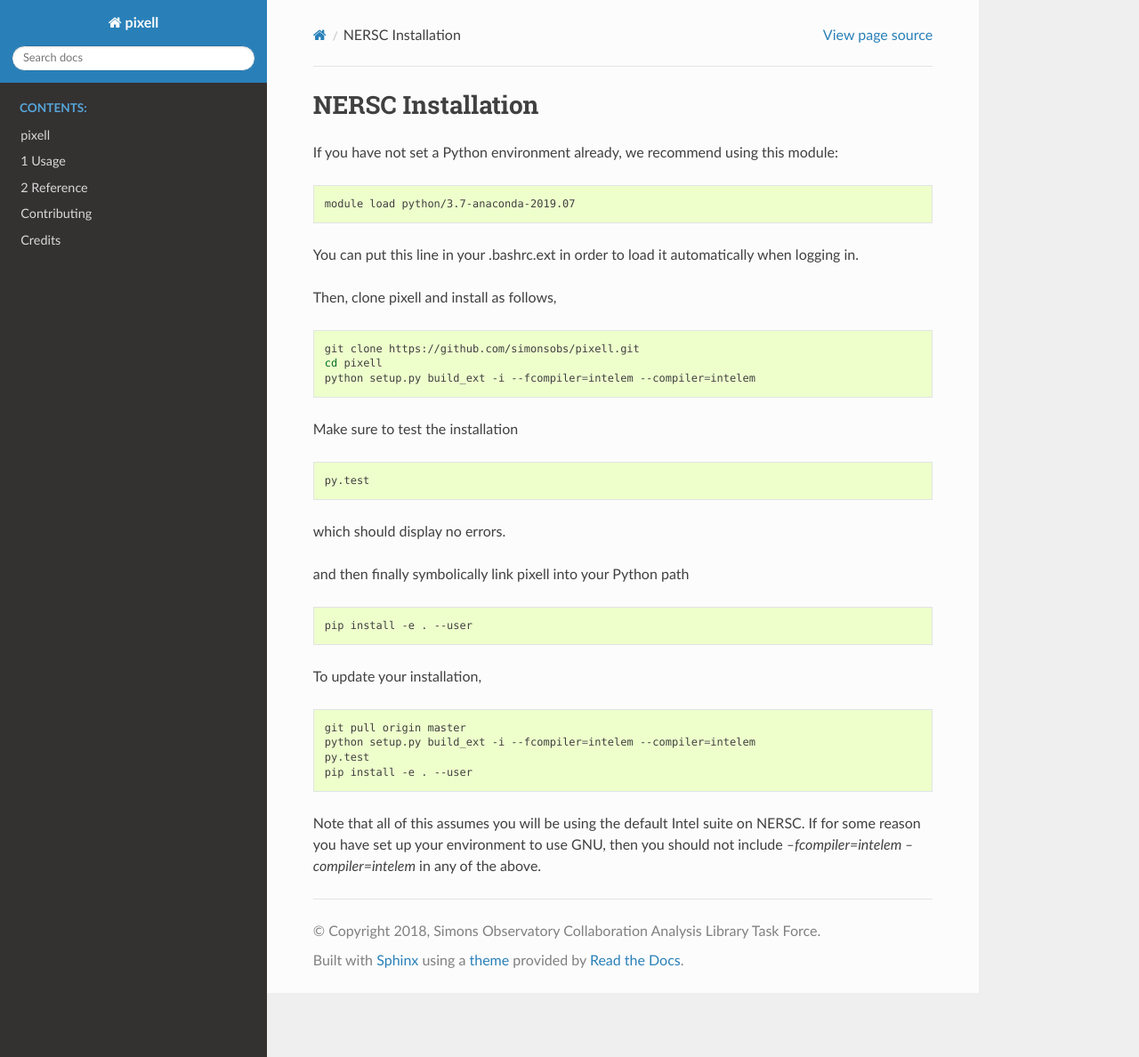
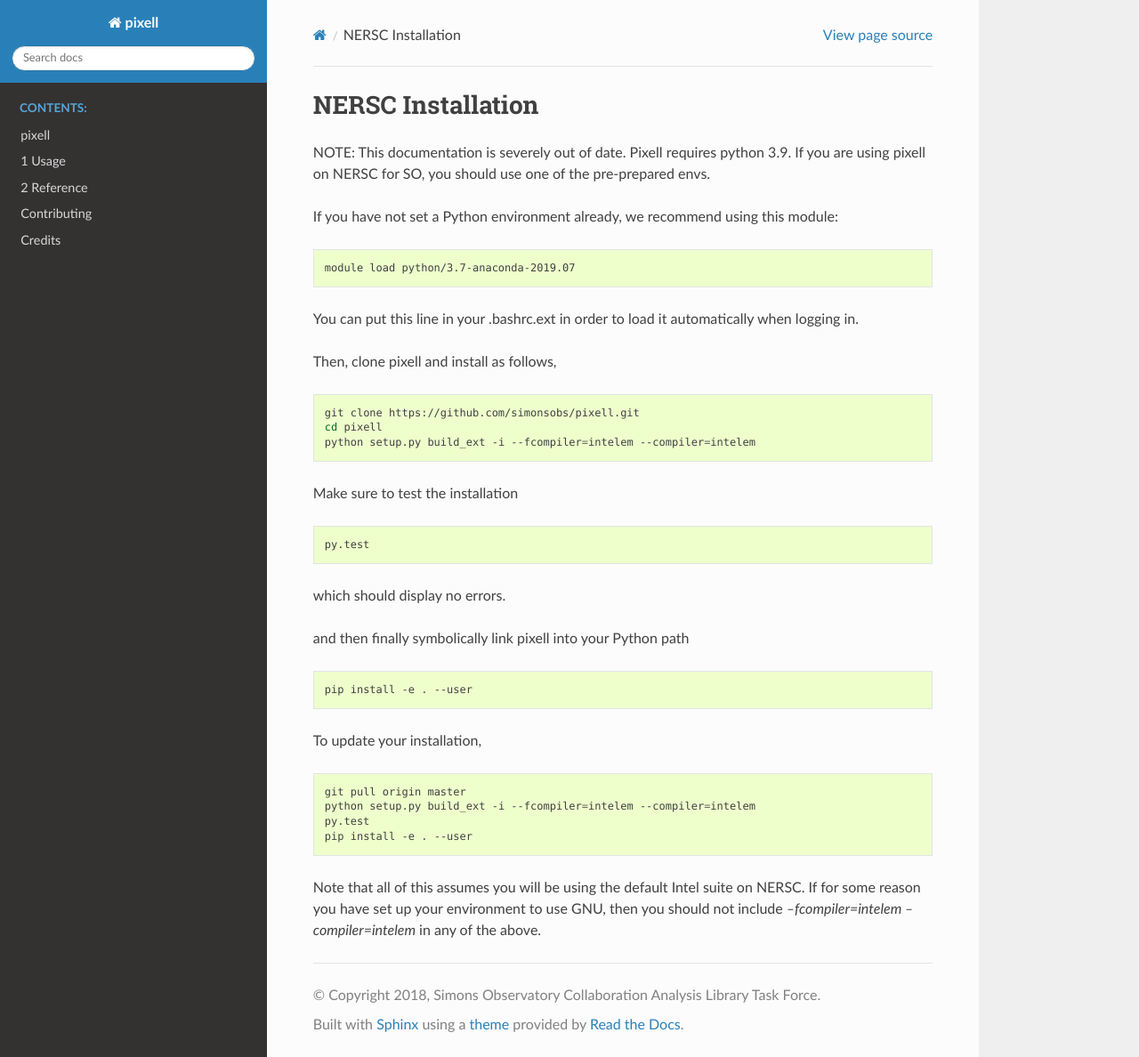
Before and after one commit to simonsobs/pixell, a Sphinx documentation site: the page built from docs/nersc.rst, in a window 1280 px wide and 1188 px high. Shown: the whole window at 89% size. Built offline with Sphinx 7.4.7 and the Read the Docs theme 2.0.0, drawn with Linux system fonts in a browser that asks for light colours.

Commit message:
Docs update

```diff
--- a/docs/nersc.rst
+++ b/docs/nersc.rst
@@ -1,6 +1,9 @@
 ==================
 NERSC Installation
 ==================
+
+NOTE: This documentation is severely out of date. Pixell requires python 3.9.
+If you are using pixell on NERSC for SO, you should use one of the pre-prepared envs.
 
 If you have not set a Python environment already, we recommend using this module:
 
```
Also changed, not shown: .readthedocs.yaml.
